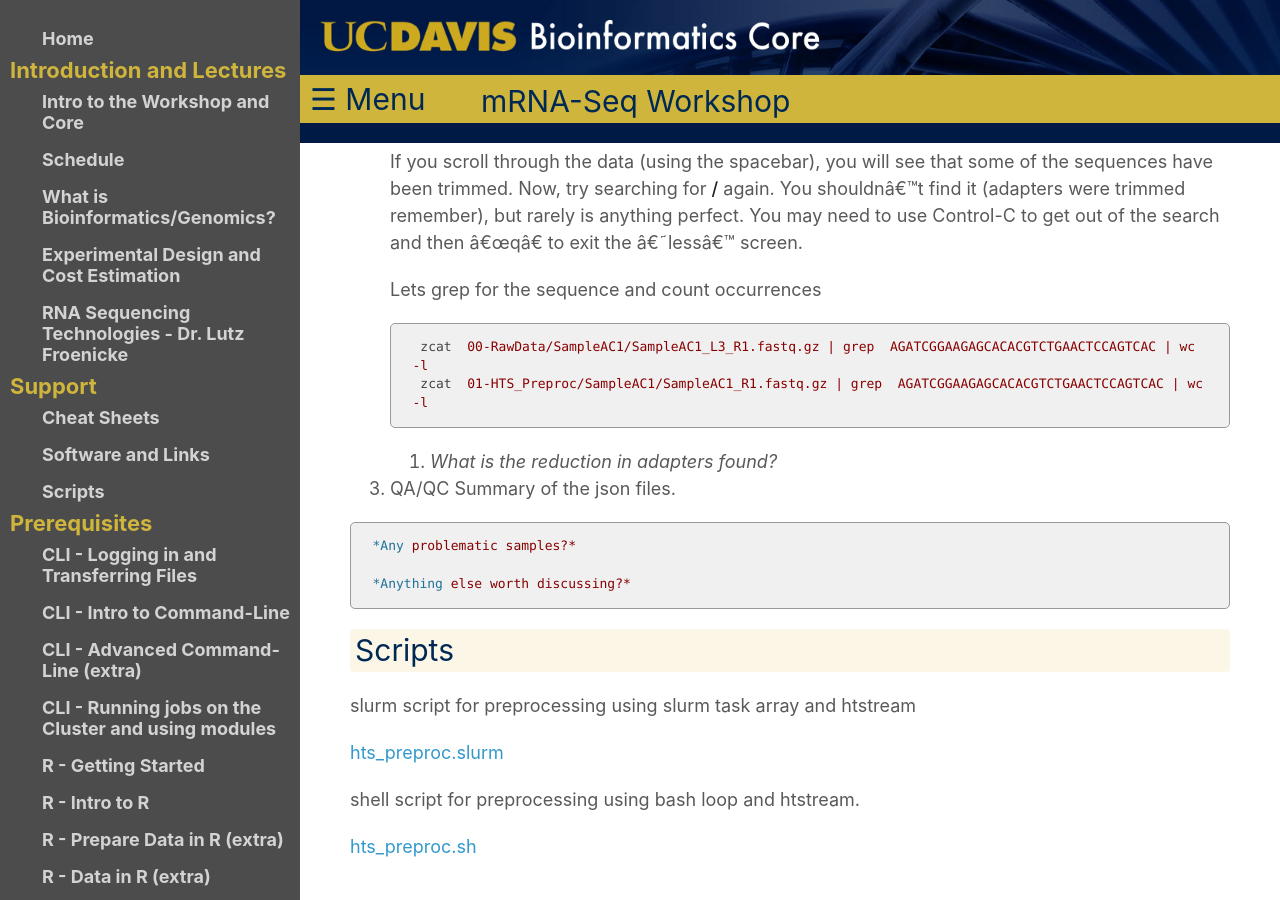
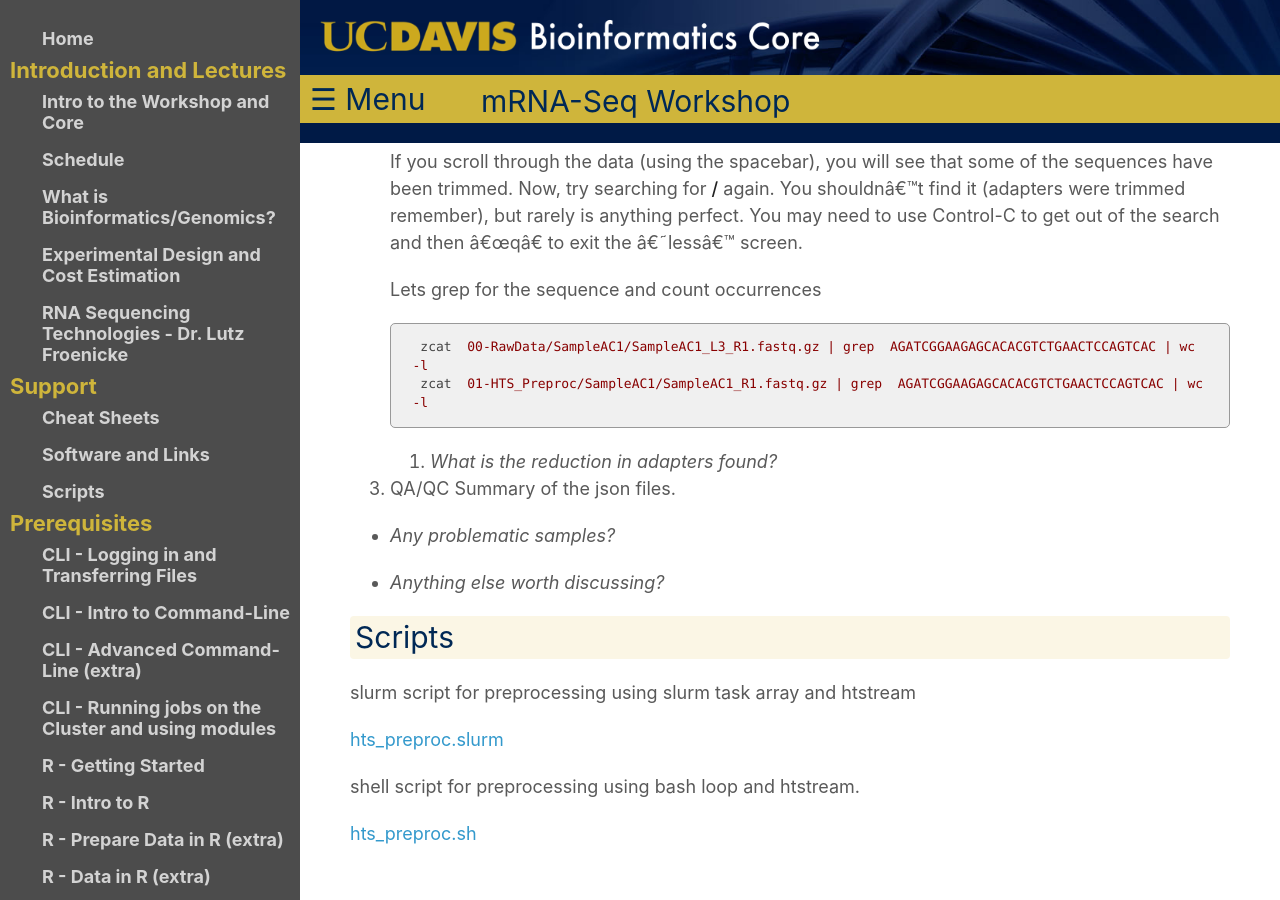
Before and after one commit to ucdavis-bioinformatics-training/2020-mRNA_Seq_Workshop, a Jekyll site: the page built from data_reduction/preproc_htstream.md, in a window 1280 px wide and 900 px high, scrolled down 19020 px. Built offline with Jekyll 4.4.1, drawn with Linux system fonts in a browser that asks for light colours; our own code applies the rules of GitHub Pages for plain Markdown files; some of the changed lines change nothing that is shown.

Commit message:
more tweeks

````diff
--- a/data_reduction/preproc_htstream.md
+++ b/data_reduction/preproc_htstream.md
@@ -109,7 +109,7 @@
 
     So we zcat (uncompress and send to screen), pipe to head (param -400000) then pipe to gzip to recompress and name our files subset.
 
-    1. *How many reads are we going to analyze in our subset?*
+    * *How many reads are we going to analyze in our subset?*
 
 1. Now we'll run our first preprocessing step ... hts_Stats, first loading the module and then looking at help.
 
@@ -127,7 +127,7 @@
               -L SampleAC1.stats.log -f SampleAC1.stats
     ```
 
-    1. *What parameters did we use, what do they do?*
+    * *What parameters did we use, what do they do?*
 
     Lets take a look at the output of stats
 
@@ -146,7 +146,7 @@
     -rw-rw-r-- 1 msettles mrnaseq_workshop 7.5M May 31 12:48 SampleAC1.subset_R2.fastq.gz
     </div>
 
-    1. *Which files were generated from hts\_Stats?*
+    * *Which files were generated from hts\_Stats?*
 
 1. Lets look at the file SampleAC1.stats\.log*
 
@@ -211,7 +211,7 @@
     hts_SeqScreener -h
     ```
 
-    1. *What parameters are needed to:
+    * *What parameters are needed to:
         1.  provide a reference to hts_SeqScreener and
         2. count, and not screen occurrences?*
 
@@ -223,13 +223,13 @@
                     -s ../References/human_rrna.fasta -r -L SampleAC1.rrna.log -f SampleAC1.rrna
     ```
 
-    1. *Which files were generated from hts\_SeqScreener?*
+    * *Which files were generated from hts\_SeqScreener?*
 
-    1. *Lets look at the file SampleAC1.rrna.log?*
+    * *Lets look at the file SampleAC1.rrna.log?*
 
-    1. *What do you notice about the SampleAC1.rrna.log?*
+    * *What do you notice about the SampleAC1.rrna.log?*
 
-    1. *How many reads were identified as rrna?*
+    * *How many reads were identified as rrna?*
 
 ### Stream multiple applications together.
 
@@ -257,11 +257,11 @@
 
     Note the pipe between the two applications!
 
-    1. *What new parameters did we use here?*
+    * *What new parameters did we use here?*
 
-    1. *What parameter is SeqScreener using that specifies how reads are input?*
+    * *What parameter is SeqScreener using that specifies how reads are input?*
 
-    1. *Lets look at the file SampleAC1.streamed.log?*
+    * *Lets look at the file SampleAC1.streamed.log?*
 
 
 ## A RNAseq preprocessing pipeline
@@ -375,15 +375,15 @@
 * For the log, we specify -L in the first app to write out to a new log, and then use -A for the second routine onward to append log output, generating a single log file at the end.
 * All other parameters are algorithm specific, can review using --help
 
-1. *Review the final json output, how many reads do we have left?*
+* *Review the final json output, how many reads do we have left?*
 
-1. *Confirm that number by counting the number of reads in the final output files.*
+* *Confirm that number by counting the number of reads in the final output files.*
 
-1. *How many adapters did we detect, cut off?*
+* *How many adapters did we detect, cut off?*
 
-1. *How many PCR duplicates were there?*
+* *How many PCR duplicates were there?*
 
-1. *Anything else interesting?*
+* *Anything else interesting?*
 
 ## Run HTStream on the Project.
 
@@ -566,9 +566,9 @@
 
 -->
 
-    *Any problematic samples?*
+* *Any problematic samples?*
 
-    *Anything else worth discussing?*
+* *Anything else worth discussing?*
 
 ## Scripts
 
````
